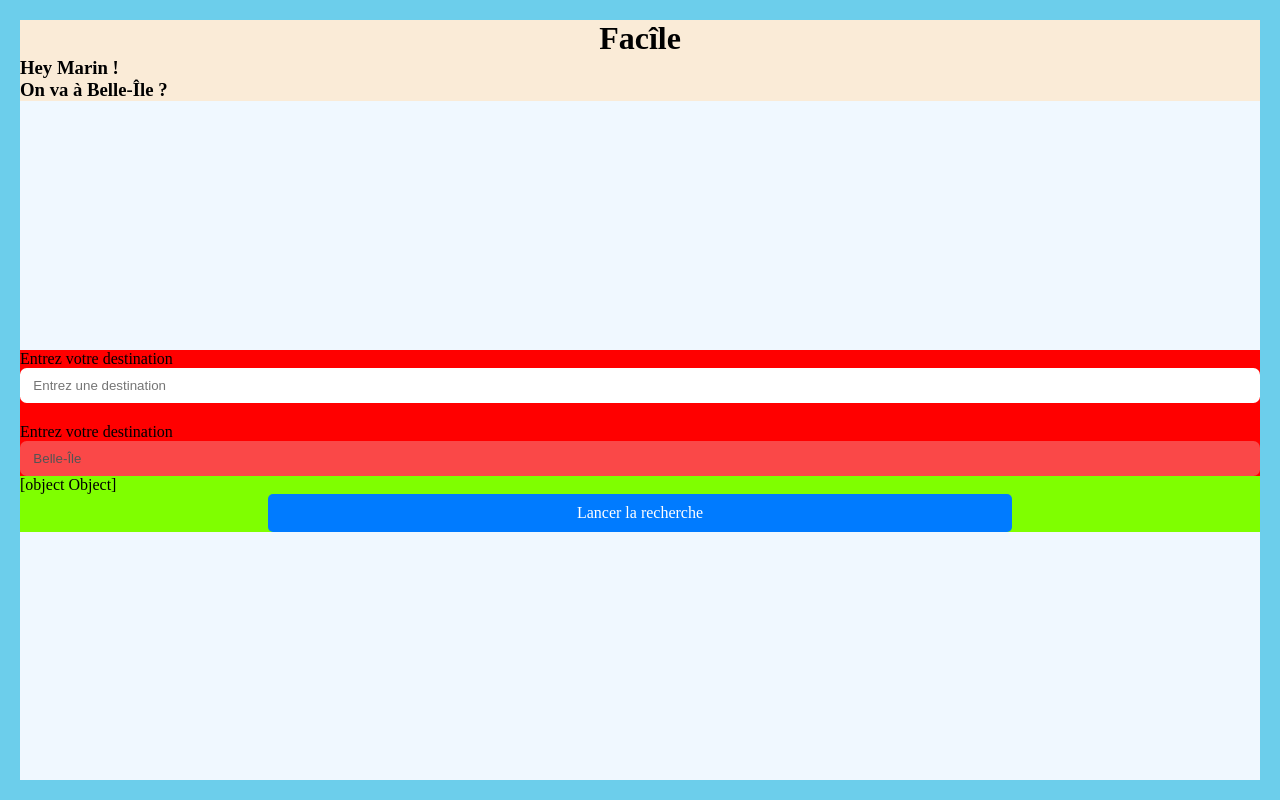
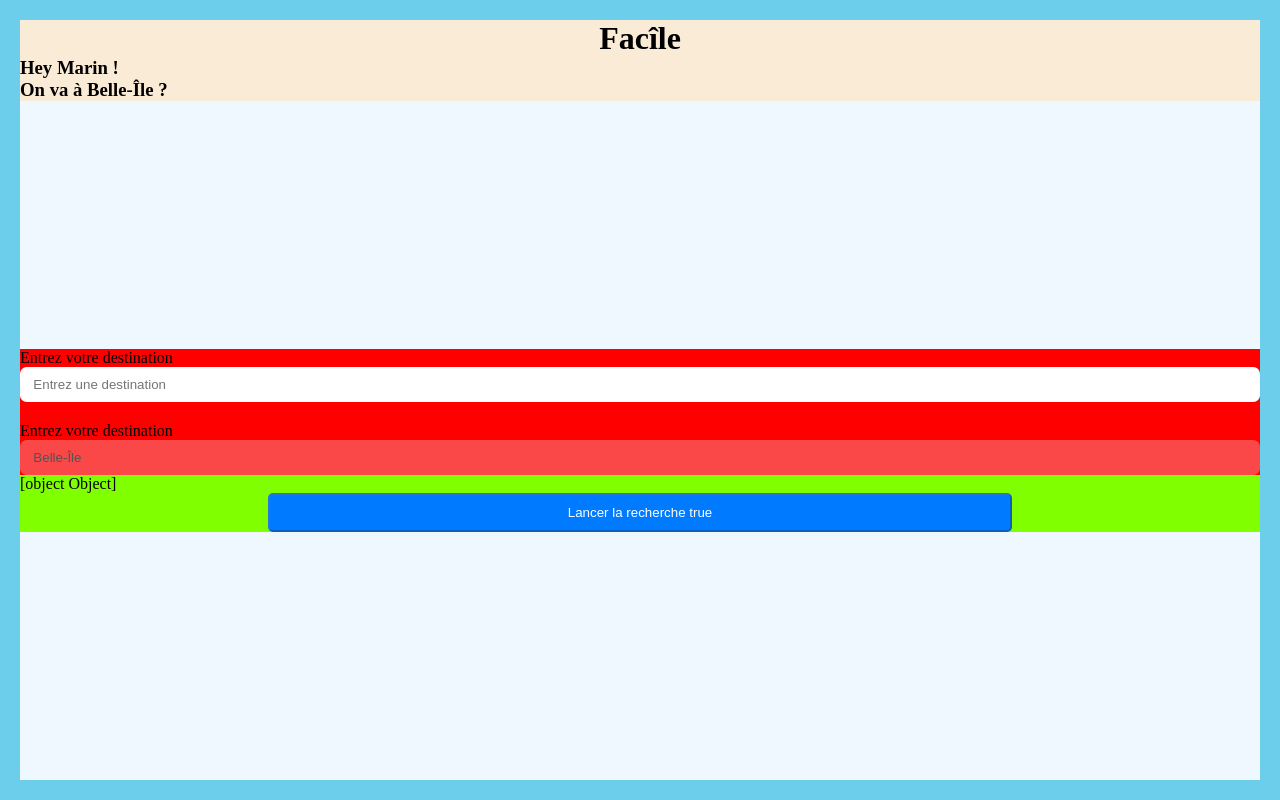
Before and after one commit to MarinB-56/facile, an Angular app in the folder frontend/: page / in a window 1280 px wide. Built offline with nearby package versions, Linux system fonts and the light colour scheme; a web font is replaced by a local one.

Commit message:
Make search button disabled by default. Button is set to disabled = false when user click on a destination

```diff
--- a/frontend/src/app/trip-configurator/trip-configurator.component.html
+++ b/frontend/src/app/trip-configurator/trip-configurator.component.html
@@ -1,7 +1,10 @@
 <div class="trip-configurator">
+
   <div class="trip-configurator__wrapper">
     <app-trip-destinations (selectedDestination) = "onDestinationSelected($event)"></app-trip-destinations>
   </div>
+
   {{selectedDestination()}}
-  <app-trip-search-button></app-trip-search-button>
+
+  <app-trip-search-button [isDisabled]="isButtonDisabled()"></app-trip-search-button>
 </div>
--- a/frontend/src/app/trip-configurator/trip-configurator.component.ts
+++ b/frontend/src/app/trip-configurator/trip-configurator.component.ts
@@ -2,6 +2,7 @@ import { Component, signal } from '@angular/core';
 import { TripDestinationsComponent } from "./trip-destinations/trip-destinations.component";
 import { TripDatesComponent } from "./trip-dates/trip-dates.component";
 import { TripSearchButtonComponent } from "./trip-search-button/trip-search-button.component";
+import { signalSetFn } from '@angular/core/primitives/signals';
 
 @Component({
   selector: 'app-trip-configurator',
@@ -11,9 +12,11 @@ import { TripSearchButtonComponent } from "./trip-search-button/trip-search-butt
 })
 export class TripConfiguratorComponent {
   selectedDestination = signal({});
+  isButtonDisabled = signal(true);
 
   // Récupération de la valeur choisie par l'utilisateur (composant petit enfant)
   onDestinationSelected(destination: {name: String, embedded_type: string}){
     this.selectedDestination.set(destination.name);
+    this.isButtonDisabled.set(!this.selectedDestination);
   }
 }
--- a/frontend/src/app/trip-configurator/trip-search-button/trip-search-button.component.html
+++ b/frontend/src/app/trip-configurator/trip-search-button/trip-search-button.component.html
@@ -1 +1,3 @@
-<a class="trip-configurator__search-button" href="">Lancer la recherche</a>
+<button (click)="onSearch()" [disabled]="isDisabled" class="trip-configurator__search-button" href="">Lancer la recherche
+  {{isDisabled}}
+</button>
--- a/frontend/src/app/trip-configurator/trip-search-button/trip-search-button.component.ts
+++ b/frontend/src/app/trip-configurator/trip-search-button/trip-search-button.component.ts
@@ -1,4 +1,4 @@
-import { Component } from '@angular/core';
+import { Component, Input } from '@angular/core';
 
 @Component({
   selector: 'app-trip-search-button',
@@ -7,5 +7,9 @@ import { Component } from '@angular/core';
   styleUrl: './trip-search-button.component.css'
 })
 export class TripSearchButtonComponent {
+  @Input() isDisabled: boolean = true;
 
+  onSearch(){
+    console.log("On lance la recherche");
+  }
 }
```
